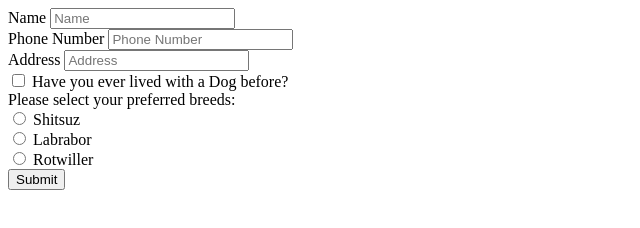
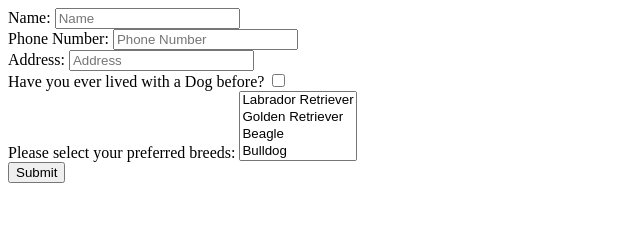
Before and after one commit to acciojob/dog-adoption-application-anshul-dhomne, a website: page main.html in a window 1280 px wide. Shown: the whole page, without its empty margins (0-640 px from the left). Drawn offline with Linux system fonts and the light colour scheme.

Commit message:
created a submission

```diff
--- a/main.html
+++ b/main.html
@@ -3,31 +3,32 @@
 <head>
     <meta charset="UTF-8">
     <meta name="viewport" content="width=device-width, initial-scale=1.0">
-    <title>Document</title>
+    <title>Dog Adoption Application</title>
+    <link rel="stylesheet" href="styles.css">
 </head>
 <body>
-    <form action="" method="get">
-        <label for="name">Name</label>
-        <input type="text" id="name" placeholder="Name">
-        <br>
-        <label for="phone">Phone Number</label>
-        <input type="text" id="phone" placeholder="Phone Number">
-        <br>
-        <label for="address">Address</label>
-        <input type="text" id="address" placeholder="Address">
-        <br>
-        <input type="checkbox" name="" id="checkbox"> Have you ever lived with a Dog before?
-        <br>
-		 <label>Please select your preferred breeds:</label>
-        <br>
-        <input type="radio" value="Shitsuz" name="Please select your preferred breeds:"> Shitsuz <!--Male name attribute is use to select only one-->
-        <br>
-        <input type="radio" value="Labrabor" name="Please select your preferred breeds:"> Labrabor
-        <br>
-        <input type="radio" value="Rotwiller" name="Please select your preferred breeds:"> Rotwiller
-        <br>
-		 <input type="submit" id="submit" value="Submit">
-        <br>
-    </form>
+        <form action="#" method="get">
+                <label for="name">Name:</label>
+                <input type="text" id="name" name="name" placeholder="Name">
+                <br>
+                <label for="phone">Phone Number:</label>
+                <input type="text" id="phone" name="phone" placeholder="Phone Number">
+                <br>
+                <label for="address">Address:</label>
+                <input type="text" id="address" name="address" placeholder="Address">
+                <br>
+                <label for="dog-experience">Have you ever lived with a Dog before?</label>
+                <input type="checkbox" id="dog-experience" name="dog-experience" value="yes">
+                <br>
+                <label for="breeds">Please select your preferred breeds:</label>
+                <select id="breeds" name="breeds" multiple>
+                    <option value="labrador">Labrador Retriever</option>
+                    <option value="golden-retriever">Golden Retriever</option>
+                    <option value="beagle">Beagle</option>
+                    <option value="bulldog">Bulldog</option>
+                    <option value="poodle">Poodle</option>
+                </select>
+                <br>
+                <button type="submit">Submit</button>
 </body>
 </html>
```
